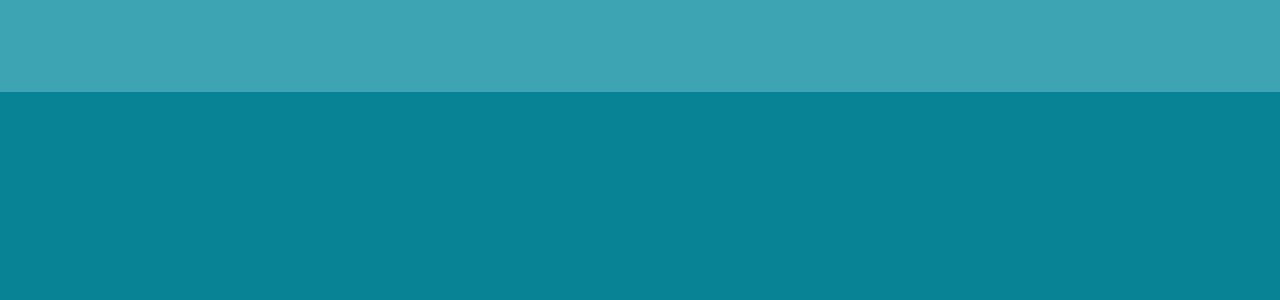
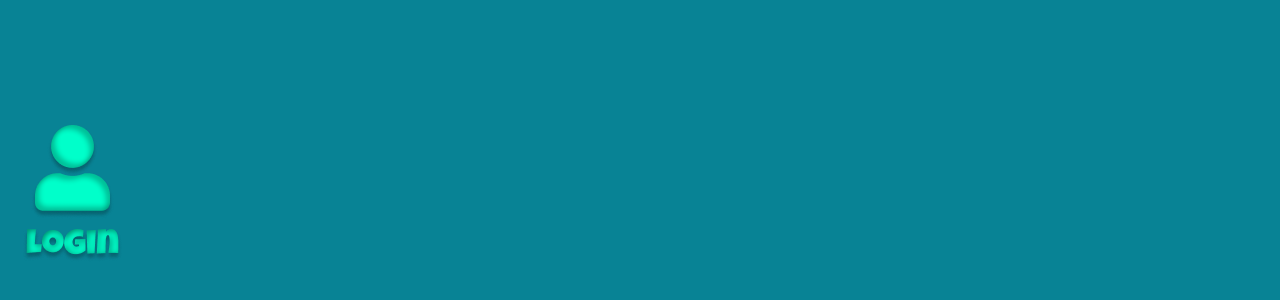
Before and after one commit to Tropicalboy21/memoryGame, a plain HTML site: page memoryGame/index.html in a window 1280 px wide. Drawn offline with Linux system fonts and the light colour scheme.

Commit message:
new details

```diff
--- /dev/null
+++ b/memoryGame/css/menuVIew.css
@@ -0,0 +1,15 @@
+.menuView-btn {
+    width: 145px;
+    height: 204px;
+    border-radius: 15px;
+    display: flex;
+    align-items: center;
+    justify-content: center;
+}
+
+
+.menuView .icon {
+    height: 139px;
+    width: 117px;
+    background-image: url(../imgs/login-icon.png);
+}
--- a/memoryGame/css/styles.css
+++ b/memoryGame/css/styles.css
@@ -1,23 +1,39 @@
-:root {
-    --nav_container-height: 92px;
+* {
+    font-family: 'Luckiest Guy', cursive !important;
 }
 
-.main_container {
+
+:root {
+    --background-color-navy: #0A4D68;
+    --background-color-teal: #088395;
+    --background-color-blue: #05BFDB;
+    --background-color-mint: #00FFCA;
+    --nav-container-height: 92px;
+}
+
+.main-container {
     display: flex;
     flex-direction: column;
-    background-color: #088395;
+    background-color: var(--background-color-navy);
     width: 100vw;
     height: 100vh;
 }
 
-.nav_container {
-    background-color: #3da4b4;
+.nav-container {
+    background-color: var(--background-color-teal);
     width: 100%;
-    height: var(--nav_container-height);
+    height: var(--nav-container-height);
 }
 
-.content_container {
-    background-color: #088395;
+.content-container {
+    background-color: var(--background-color-teal);
     width: 100%;
-    height: calc(100% - var(--nav_container-height));
+    height: calc(100% - var(--nav-container-height));
 }
+
+.true {
+    text-align: center;
+    font-size: 35px;
+    color: var(--background-color-teal);
+    text-shadow: 0px 1px 2px 0px rgba(0, 255, 255, 0.7);
+}
--- a/memoryGame/index.html
+++ b/memoryGame/index.html
@@ -5,13 +5,19 @@
     <meta name="viewport" content="width=device-width, initial-scale=1.0">
     <title>Memory Game</title>
     <link rel="stylesheet" href="css/styles.css">
+    <link rel="stylesheet" href="css/menuVIew.css">
     <link rel="stylesheet" href="css/reset.css">
     <script type="module" src="js/index.js"></script>
+
+    <!-- Google Fonts -->
+    <link rel="preconnect" href="https://fonts.googleapis.com">
+    <link rel="preconnect" href="https://fonts.gstatic.com" crossorigin>
+    <link href="https://fonts.googleapis.com/css2?family=Luckiest+Guy&display=swap" rel="stylesheet">
 </head>
 <body>
-    <div id="mainContainer" class="main_container">
-        <div id="navigationContainer" class="nav_container"></div>
-        <div id="contentContainer" class="content_container"></div>
+    <div id="mainContainer" class="main-container">
+        <div id="navigationContainer" class="nav-container"></div>
+        <div id="contentContainer" class="content-container"></div>
     </div>
 </body>
 </html>
--- a/memoryGame/js/controllers/menu/menuView.js
+++ b/memoryGame/js/controllers/menu/menuView.js
@@ -3,5 +3,16 @@ import { View } from "../view.js";
 export class MenuView extends View {
     constructor(controller, parent) {
         super(controller, parent);
+        this.container.className = 'menuView';
+
+        var loginBtn = document.createElement('div');
+        loginBtn.className = 'menuView-btn';
+        this.container.appendChild(loginBtn);
+
+        var img = document.createElement('div');
+        img.className = 'icon';
+        loginBtn.appendChild(img);
+
+
     }
 }
```
Also changed, not shown: memoryGame/imgs/login-icon.png (added), 2 other files.
